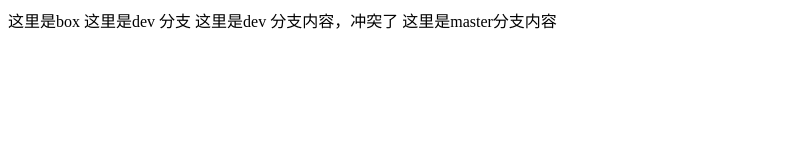
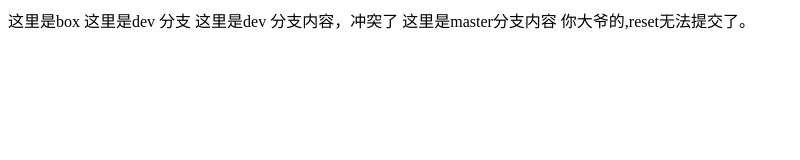
Before and after one commit to xiaotianle/test, a plain HTML site: page index.html in a window 1280 px wide. Shown: the whole page, without its empty margins (0-800 px from the left). Drawn offline with Linux system fonts and the light colour scheme.

Commit message:
reset无法提交

```diff
--- a/index.html
+++ b/index.html
@@ -15,6 +15,7 @@
         这里是dev 分支
         这里是dev 分支内容，冲突了
         这里是master分支内容
+        你大爷的,reset无法提交了。
     </div>
 </body>
 </html>
```
